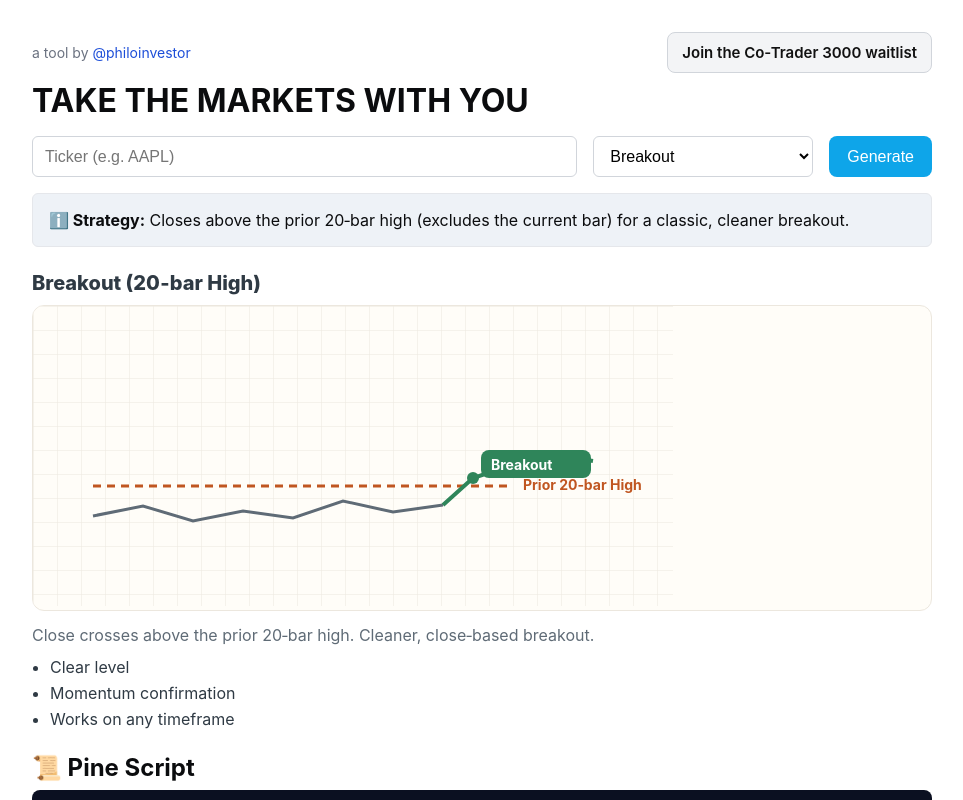
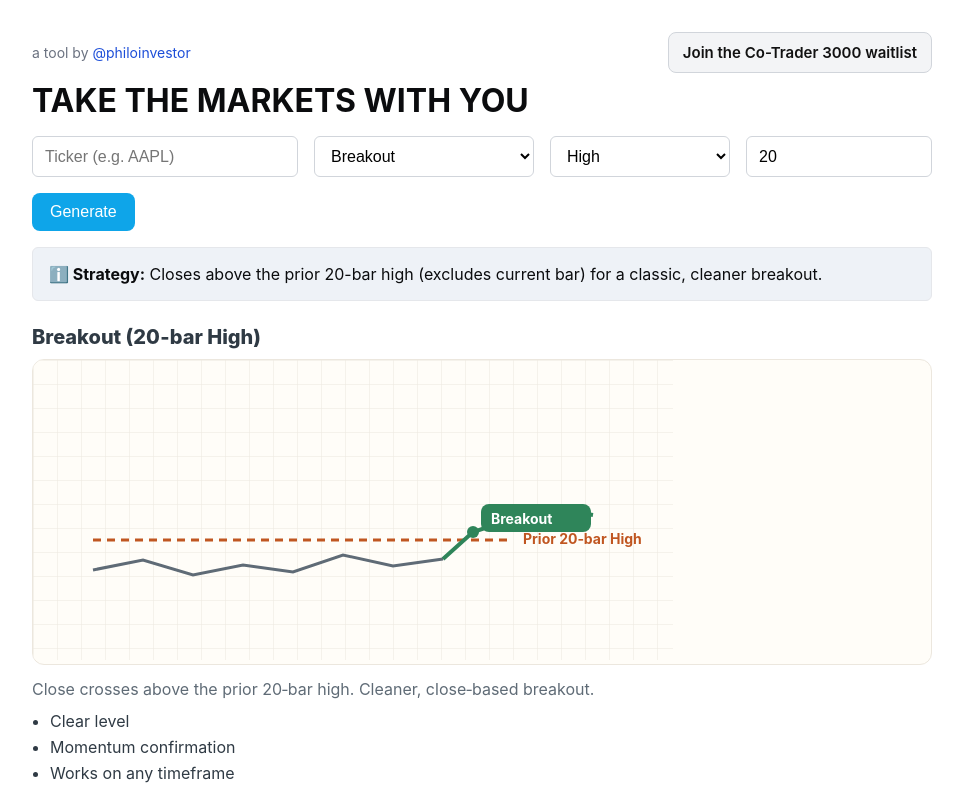
Before and after one commit to unicorntrader/ct3000-planner, a Next.js app: page / in a window 1280 px wide. Shown: the top 800 px of the page, without its empty margins (158-1121 px from the left). Built offline with nearby package versions, Linux system fonts and the light colour scheme.

Commit message:
Update index.jsx

```diff
--- a/pages/index.jsx
+++ b/pages/index.jsx
@@ -5,6 +5,11 @@ import StrategyVisuals from '../components/StrategyVisuals';
 export default function Home() {
   const [ticker, setTicker] = useState('');
   const [trigger, setTrigger] = useState('breakout');
+
+  // Breakout controls
+  const [breakoutBasis, setBreakoutBasis] = useState('High'); // High | Close
+  const [breakoutLen, setBreakoutLen] = useState(20);
+
   const [pineCode, setPineCode] = useState('');
   const [webhookJson, setWebhookJson] = useState('');
   const [explanation, setExplanation] = useState('');
@@ -13,19 +18,19 @@ export default function Home() {
     const getExplanation = () => {
       switch (trigger) {
         case 'breakout':
-          return 'Closes above the prior 20‑bar high (excludes the current bar) for a classic, cleaner breakout.';
+          return `Closes above the prior ${breakoutLen}-bar ${breakoutBasis.toLowerCase()} (excludes current bar) for a classic, cleaner breakout.`;
         case 'ma10':
-          return 'Triggers when price breaks below the 10‑period SMA to flag short‑term weakness.';
+          return 'Triggers when price breaks below the 10-period SMA to flag short-term weakness.';
         case 'ma50':
-          return 'Triggers when price breaks below the 50‑period SMA to flag higher‑timeframe weakness.';
+          return 'Triggers when price breaks below the 50-period SMA to flag higher-timeframe weakness.';
         case 'range_breakout':
-          return '3 red candles then 1 green; once armed, fires intrabar on a break above the green candle’s high (one‑shot).';
+          return '3 red candles then 1 green; once armed, fires intrabar on a break above the green candle’s high (one-shot).';
         default:
           return '';
       }
     };
     setExplanation(getExplanation());
-  }, [trigger]);
+  }, [trigger, breakoutBasis, breakoutLen]);
 
   const generate = () => {
     let pine = `//@version=5
@@ -33,19 +38,40 @@ indicator("Trade Watch: ${trigger} Trigger", overlay=true)
 `;
 
     if (trigger === 'breakout') {
-      pine += `priorHigh = ta.highest(high[1], 20)
-trigger   = ta.crossover(close, priorHigh)
-plot(priorHigh, "Prior 20H", color=color.red)
+      // Pine with user-visible inputs (toggle + lookback), fixed alert JSON
+      pine += `len      = input.int(${Math.max(1, Number(breakoutLen) || 20)}, "Lookback Length", minval=1)
+basisSrc = input.string("${breakoutBasis}", "Breakout Basis", options=["High","Close"])
+
+// Select prior series (exclude current bar)
+priorSeries = basisSrc == "High" ? high[1] : close[1]
+level       = ta.highest(priorSeries, len)
+
+// Trigger: close crosses above the level
+trigger = ta.crossover(close, level)
+
+// Plots
+plot(level, "Prior " + basisSrc + " (" + str.tostring(len) + ")", color=color.red, linewidth=2)
+plotshape(trigger, location=location.belowbar, style=shape.labelup, color=color.green, text="🚨")
+
+// Alert (webhook-safe: numbers unquoted, strings quoted)
+alertcondition(trigger, title="breakout Trigger",
+  message='{"symbol":"{{ticker}}","setup":"breakout","basis":"'+basisSrc+'","lookback":'+str.tostring(len)+',"price":{{close}},"volume":{{volume}},"timestamp":"{{time}}","interval":"{{interval}}"}')
 `;
     } else if (trigger === 'ma10') {
       pine += `ma = ta.sma(close, 10)
-trigger = close < ma
+trigger = ta.crossunder(close, ma)
 plot(ma, "SMA10", color=color.blue)
+plotshape(trigger, location=location.belowbar, style=shape.labelup, color=color.green, text="🚨")
+alertcondition(trigger, title="ma10 Trigger",
+  message='{"symbol":"{{ticker}}","setup":"ma10_breakdown","maLen":10,"price":{{close}},"volume":{{volume}},"timestamp":"{{time}}","interval":"{{interval}}"}')
 `;
     } else if (trigger === 'ma50') {
       pine += `ma = ta.sma(close, 50)
-trigger = close < ma
+trigger = ta.crossunder(close, ma)
 plot(ma, "SMA50", color=color.purple)
+plotshape(trigger, location=location.belowbar, style=shape.labelup, color=color.green, text="🚨")
+alertcondition(trigger, title="ma50 Trigger",
+  message='{"symbol":"{{ticker}}","setup":"ma50_breakdown","maLen":50,"price":{{close}},"volume":{{volume}},"timestamp":"{{time}}","interval":"{{interval}}"}')
 `;
     } else if (trigger === 'range_breakout') {
       pine += `three_red_then_green = close[4] < open[4] and close[3] < open[3] and close[2] < open[2] and close[1] > open[1]
@@ -72,25 +98,28 @@ if breakout_condition or invalidated
 
 plot(range_established ? range_high : na, "Range High", color=color.blue)
 plot(range_established ? range_low  : na, "Range Low",  color=color.red)
+
 trigger = breakout_condition
+plotshape(trigger, location=location.belowbar, style=shape.labelup, color=color.green, text="🚨")
+
+alertcondition(trigger, title="range_breakout Trigger",
+  message='{"symbol":"{{ticker}}","setup":"range_breakout","price":{{close}},"rangeHigh":'+str.tostring(range_high)+',"rangeLow":'+str.tostring(range_low)+',"volume":{{volume}},"timestamp":"{{time}}","interval":"{{interval}}"}')
 `;
     }
 
-    pine += `
-plotshape(trigger, location=location.belowbar, style=shape.labelup, color=color.green, text="🚨")
-alertcondition(trigger, title="${trigger} Trigger", message='{"symbol":"{{ticker}}","setup":"${trigger}","price":{{close}},"volume":{{volume}},"timestamp":"{{time}}"}')
-`.trim();
+    // --- Webhook JSON to copy (numbers unquoted, strings quoted) ---
+    const sym = (ticker?.toUpperCase() || '{{ticker}}');
+    const json = `{
+  "symbol": "${sym}",
+  "setup": "${trigger}",
+  "price": {{close}},
+  "volume": {{volume}},
+  "timestamp": "{{time}}",
+  "interval": "{{interval}}"
+}`;
 
-    const json = {
-      symbol: ticker?.toUpperCase() || '{{ticker}}',
-      setup: trigger,
-      price: '{{close}}',
-      volume: '{{volume}}',
-      timestamp: '{{time}}',
-    };
-
-    setPineCode(pine);
-    setWebhookJson(JSON.stringify(json, null, 2));
+    setPineCode(pine.trim());
+    setWebhookJson(json);
   };
 
   return (
@@ -145,7 +174,7 @@ alertcondition(trigger, title="${trigger} Trigger", message='{"symbol":"{{ticker
             target="_blank"
             rel="noreferrer"
           >
-            Join the Co‑Trader 3000 waitlist
+            Join the Co-Trader 3000 waitlist
           </a>
         </div>
 
@@ -168,6 +197,30 @@ alertcondition(trigger, title="${trigger} Trigger", message='{"symbol":"{{ticker
             <option value="ma10">MA10 Breakdown</option>
             <option value="ma50">MA50 Breakdown</option>
           </select>
+
+          {/* Breakout-only controls */}
+          {trigger === 'breakout' && (
+            <>
+              <select
+                value={breakoutBasis}
+                onChange={e => setBreakoutBasis(e.target.value)}
+                title="Breakout Basis"
+                style={{ minWidth: '180px' }}
+              >
+                <option value="High">High</option>
+                <option value="Close">Close</option>
+              </select>
+              <input
+                type="number"
+                min={1}
+                value={breakoutLen}
+                onChange={e => setBreakoutLen(parseInt(e.target.value || '1', 10))}
+                placeholder="Lookback (e.g. 20)"
+                style={{ width: '160px' }}
+              />
+            </>
+          )}
+
           <button onClick={generate}>Generate</button>
         </div>
 
```
